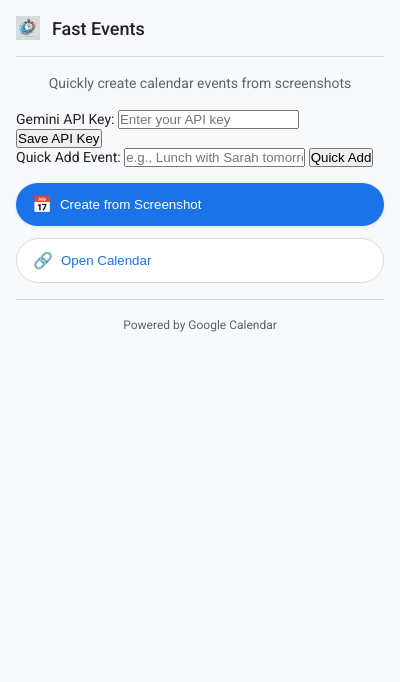
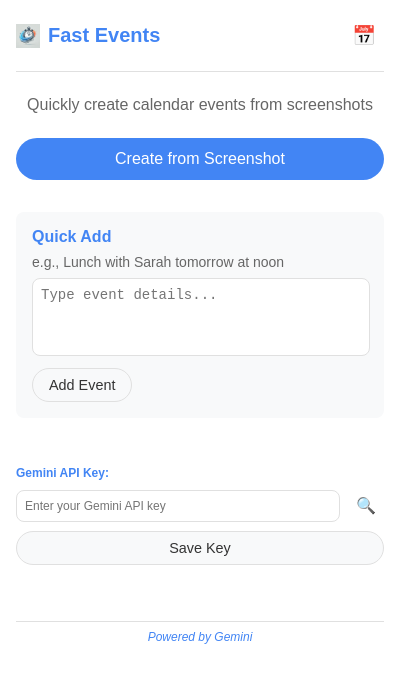
Before and after one commit to Finnard2112/fastEvents, a browser extension: page chrome-extension/popup/popup.html in a window 400 px wide. Drawn offline with Linux system fonts and the light colour scheme; a web font is replaced by a local one.

Commit message:
Updated Popup design, w/ ss error

```diff
--- a/chrome-extension/popup/popup.css
+++ b/chrome-extension/popup/popup.css
@@ -1,126 +1,194 @@
-/* Google Calendar-inspired styles */
-:root {
-    --gcal-blue: #1a73e8;
-    --gcal-blue-hover: #1557b0;
-    --gcal-background: #f8f9fa;
-    --gcal-text: #202124;
-    --gcal-border: #dadce0;
+/* General Reset */
+body {
+    margin: 0;
+    padding: 0;
+    font-family: 'Arial', sans-serif;
+    background-color: #ffffff;
+    color: #333;
+    min-width: 300px;
   }
 
-  /* Base styles */
-  * {
-    box-sizing: border-box;
-    margin: 0;
-    padding: 0;
+  /* Container */
+  .container {
+    padding: 1rem;
+    display: flex;
+    flex-direction: column;
+    gap: 1rem;
   }
 
-  body {
-    font-family: 'Google Sans', 'Roboto', Arial, sans-serif;
-    background: var(--gcal-background);
-    color: var(--gcal-text);
-    font-size: 14px;
-    min-width: 280px;
+  /* Header */
+  .app-header {
+    display: flex;
+    justify-content: space-between;
+    align-items: center;
+    padding-bottom: 1rem;
+    border-bottom: 1px solid #e0e0e0;
   }
 
-  .popup-container {
-    padding: 16px;
+  .logo-wrapper {
     display: flex;
-    flex-direction: column;
-    gap: 16px;
+    align-items: center;
+    gap: 8px;
   }
 
-  /* Header styles */
-  .calendar-header {
-    display: flex;
-    align-items: center;
-    gap: 12px;
-    padding-bottom: 16px;
-    border-bottom: 1px solid var(--gcal-border);
-  }
-
-  .calendar-header h1 {
-    font-size: 18px;
-    font-weight: 500;
-    color: var(--gcal-text);
-  }
-
-  .header-icon {
+  .logo {
     width: 24px;
     height: 24px;
   }
 
-  /* Button styles */
-  .button-group {
+  .app-name {
+    font-size: 1.25rem;
+    font-weight: 600;
+    margin: 0;
+    color: #4285f4;
+  }
+
+  .open-calendar {
+    background: none;
+    border: none;
+    font-size: 1.2rem;
+    cursor: pointer;
+    padding: 8px;
+    border-radius: 50%;
+    transition: background-color 0.2s;
+  }
+
+  .open-calendar:hover {
+    background-color: #f0f0f0;
+  }
+
+  /* Description */
+  .description {
+    text-align: center;
+    color: #666;
+    margin: 0.5rem 0;
+  }
+
+  /* Buttons */
+  .primary-btn {
+    background: #4285f4;
+    color: white;
+    padding: 12px 24px;
+    border: none;
+    border-radius: 24px;
+    font-size: 1rem;
+    cursor: pointer;
+    transition: background-color 0.2s;
+    width: 100%;
+  }
+
+  .primary-btn:hover {
+    background: #357abd;
+  }
+
+  .secondary-btn {
+    background: #f8f9fa;
+    color: #333;
+    padding: 8px 16px;
+    border: 1px solid #e0e0e0;
+    border-radius: 24px;
+    font-size: 0.9rem;
+    cursor: pointer;
+    transition: background-color 0.2s;
+  }
+
+  .secondary-btn:hover {
+    background: #e0e0e0;
+  }
+
+  /* Quick Add Section */
+  .quick-add-section {
+    background: #f8f9fa;
+    border-radius: 8px;
+    padding: 1rem;
+    margin: 1rem 0;
+  }
+
+  .section-title {
+    font-size: 1rem;
+    font-weight: 600;
+    margin: 0 0 0.5rem 0;
+    color: #4285f4;
+  }
+
+  .example-text {
+    font-size: 0.875rem;
+    color: #666;
+    margin-bottom: 0.5rem;
+  }
+
+  .quick-add-input {
+    width: calc(100% - 16px);
+    height: 60px;
+    padding: 8px;
+    border: 1px solid #e0e0e0;
+    border-radius: 8px;
+    font-size: 0.875rem;
+    resize: none;
+    margin-bottom: 0.5rem;
+  }
+
+  /* API Key Section */
+  .api-key-section {
     display: flex;
     flex-direction: column;
-    gap: 12px;
-    margin-top: 16px;
+    gap: 0.5rem;
+    margin: 1rem 0;
   }
 
-  .gcal-button {
+  .api-key-section label {
+    font-size: 0.75rem;
+    font-weight: 600;
+    color: #4285f4;
+  }
+
+  .api-key-input-wrapper {
     display: flex;
     align-items: center;
     gap: 8px;
-    padding: 12px 16px;
-    border: none;
-    border-radius: 24px;
-    font-weight: 500;
-    cursor: pointer;
-    transition: all 0.2s ease;
-    width: 100%;
-    text-align: left;
   }
 
-  .gcal-button.primary {
-    background: var(--gcal-blue);
-    color: white;
-    box-shadow: 0 1px 3px rgba(0,0,0,0.12);
+  .api-key-input-wrapper input {
+    padding: 8px;
+    border: 1px solid #e0e0e0;
+    border-radius: 8px;
+    font-size: 0.75rem;
+    flex: 1;
   }
 
-  .gcal-button.primary:hover {
-    background: var(--gcal-blue-hover);
-    box-shadow: 0 2px 6px rgba(0,0,0,0.16);
+  .reveal-btn {
+    background: none;
+    border: none;
+    font-size: 1rem;
+    cursor: pointer;
+    padding: 8px;
+    border-radius: 50%;
+    transition: background-color 0.2s;
   }
 
-  .gcal-button.secondary {
-    background: white;
-    color: var(--gcal-blue);
-    border: 1px solid var(--gcal-border);
+  .reveal-btn:hover {
+    background-color: #f0f0f0;
   }
 
-  .gcal-button.secondary:hover {
-    background: #f8f9fe;
-    border-color: var(--gcal-blue);
+  /* Footer */
+  .footer {
+    text-align: center;
+    font-size: 0.75rem;
+    color: #666;
+    margin-top: 1rem;
   }
 
-  .button-icon {
-    font-size: 16px;
+  .save-key {
+    font-family: monospace;
+    margin-bottom: 0.25rem;
   }
 
-  /* Text styles */
-  .instruction-text {
-    text-align: center;
-    color: #5f6368;
-    line-height: 1.5;
-    margin-bottom: 16px;
-    text-align: center;
+  .separator {
+    border-top: 1px solid #e0e0e0;
+    margin: 0.5rem 0;
   }
 
-  /* Footer styles */
-  .gcal-footer {
-    padding-top: 16px;
-    border-top: 1px solid var(--gcal-border);
-    text-align: center;
+  .powered-by {
+    font-style: italic;
+    color: #4285f4;
   }
-
-  .brand-text {
-    font-size: 12px;
-    color: #5f6368;
-    font-weight: 400;
-  }
-
-  /* Loading state */
-  .gcal-button:disabled {
-    opacity: 0.7;
-    cursor: not-allowed;
-  }
--- a/chrome-extension/popup/popup.html
+++ b/chrome-extension/popup/popup.html
@@ -1,51 +1,52 @@
 <!DOCTYPE html>
-<html>
+<html lang="en">
 <head>
   <meta charset="UTF-8">
+  <meta name="viewport" content="width=device-width, initial-scale=1.0">
   <title>Fast Events</title>
-    <link href="https://fonts.googleapis.com/css2?family=Google+Sans:wght@400;500;700&family=Roboto:wght@400;500;700&display=swap" rel="stylesheet">
-    <link rel="stylesheet" type="text/css" href="popup.css">
+  <link rel="stylesheet" href="popup.css">
 </head>
 <body>
-    <div class="popup-container">
-        <header class="calendar-header">
-          <img src="icon.png" alt="Calendar" class="header-icon">
-          <h1>Fast Events</h1>
+  <div class="container">
+    <!-- Modern Header -->
+    <header class="app-header">
+      <div class="logo-wrapper">
+        <img src="icon.png" alt="Fast Events Logo" class="logo" />
+        <h1 class="app-name">Fast Events</h1>
+      </div>
+      <button id="openCalendar" class="open-calendar">📅</button>
     </header>
 
-        <div class="content-section">
-          <p class="instruction-text">Quickly create calendar events from screenshots</p>
+    <!-- Centered Description -->
+    <p class="description">Quickly create calendar events from screenshots</p>
 
+    <!-- Primary Action -->
+    <button id="startSelection" class="primary-btn">Create from Screenshot</button>
+
+    <!-- Dedicated Quick Add Section -->
+    <div class="quick-add-section">
+      <h3 class="section-title">Quick Add</h3>
+      <div class="example-text">e.g., Lunch with Sarah tomorrow at noon</div>
+      <textarea id="quick-add-event" class="quick-add-input" placeholder="Type event details..."></textarea>
+      <button id="quick-add-btn" class="secondary-btn">Add Event</button>
+    </div>
+
+    <!-- API Key Section -->
     <div class="api-key-section">
       <label for="gemini-api-key">Gemini API Key:</label>
-            <input type="text" id="gemini-api-key" placeholder="Enter your API key">
-            <button id="save-api-key">Save API Key</button>
+      <div class="api-key-input-wrapper">
+        <input type="password" id="gemini-api-key" placeholder="Enter your Gemini API key" />
+        <button id="reveal-api-key" class="reveal-btn">🔍</button>
+      </div>
+      <button id="save-api-key" class="secondary-btn">Save Key</button>
     </div>
 
-          <!-- Quick Add Event section -->
-        <div class="quick-add-section">
-          <label for="quick-add-event">Quick Add Event:</label>
-          <input type="text" id="quick-add-event" placeholder="e.g., Lunch with Sarah tomorrow at noon">
-          <button id="quick-add-btn">Quick Add</button>
-        </div>
-
-          <div class="button-group">
-            <button class="gcal-button primary" id="startSelection">
-              <span class="button-icon">📅</span>
-              Create from Screenshot
-            </button>
-
-            <button class="gcal-button secondary" id="openCalendar">
-              <span class="button-icon">🔗</span>
-              Open Calendar
-            </button>
+    <!-- Footer -->
+    <div class="footer">
+      <div class="separator"></div>
+      <span class="powered-by">Powered by Gemini</span>
     </div>
   </div>
-
-        <footer class="gcal-footer">
-          <span class="brand-text">Powered by Google Calendar</span>
-        </footer>
-    </div>
-    <script src="popup.js" defer></script>
+  <script src="popup.js"></script>
 </body>
 </html>
--- a/chrome-extension/popup/popup.js
+++ b/chrome-extension/popup/popup.js
@@ -1,17 +1,38 @@
 document.addEventListener('DOMContentLoaded', () => {
+  const apiKeyInput = document.getElementById('gemini-api-key');
+  const revealButton = document.getElementById('reveal-api-key');
+  let isKeyVisible = false;
+
   // Retrieve and display the stored Gemini API key (if any)
   chrome.storage.local.get(['geminiApiKey'], (data) => {
-    const apiKeyInput = document.getElementById('gemini-api-key');
     if (data.geminiApiKey) {
-      apiKeyInput.value = data.geminiApiKey;
+      apiKeyInput.value = '*'.repeat(data.geminiApiKey.length); // Mask the key
     }
   });
 
   // Save button event handler for the API key
   document.getElementById('save-api-key').addEventListener('click', () => {
-    const apiKey = document.getElementById('gemini-api-key').value.trim();
+    const apiKey = apiKeyInput.value.trim();
+    if (!apiKey) {
+      alert('Please enter a valid API key.');
+      return;
+    }
     chrome.storage.local.set({ geminiApiKey: apiKey }, () => {
       console.log('Gemini API key saved:', apiKey);
+      apiKeyInput.value = '*'.repeat(apiKey.length); // Mask the key after saving
+      isKeyVisible = false;
+      apiKeyInput.type = 'password';
+    });
+  });
+
+  // Reveal button event handler
+  revealButton.addEventListener('click', () => {
+    chrome.storage.local.get(['geminiApiKey'], (data) => {
+      if (data.geminiApiKey) {
+        isKeyVisible = !isKeyVisible;
+        apiKeyInput.value = isKeyVisible ? data.geminiApiKey : '*'.repeat(data.geminiApiKey.length);
+        apiKeyInput.type = isKeyVisible ? 'text' : 'password';
+      }
     });
   });
 
@@ -87,7 +108,7 @@
 
           console.log('Scripts injected successfully.');
           chrome.tabs.sendMessage(currentTab.id, { action: 'startSelection' });
-          // window.close()
+          window.close()
         });
       });
     });
```
Lines whose indentation alone changed are shown as unchanged.
